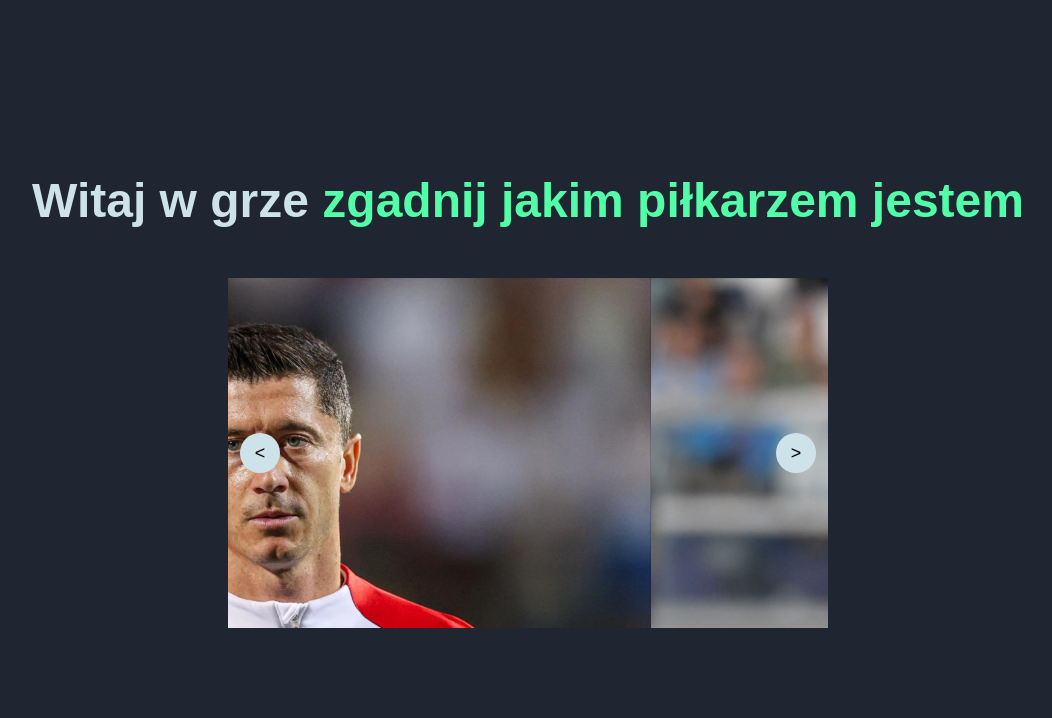
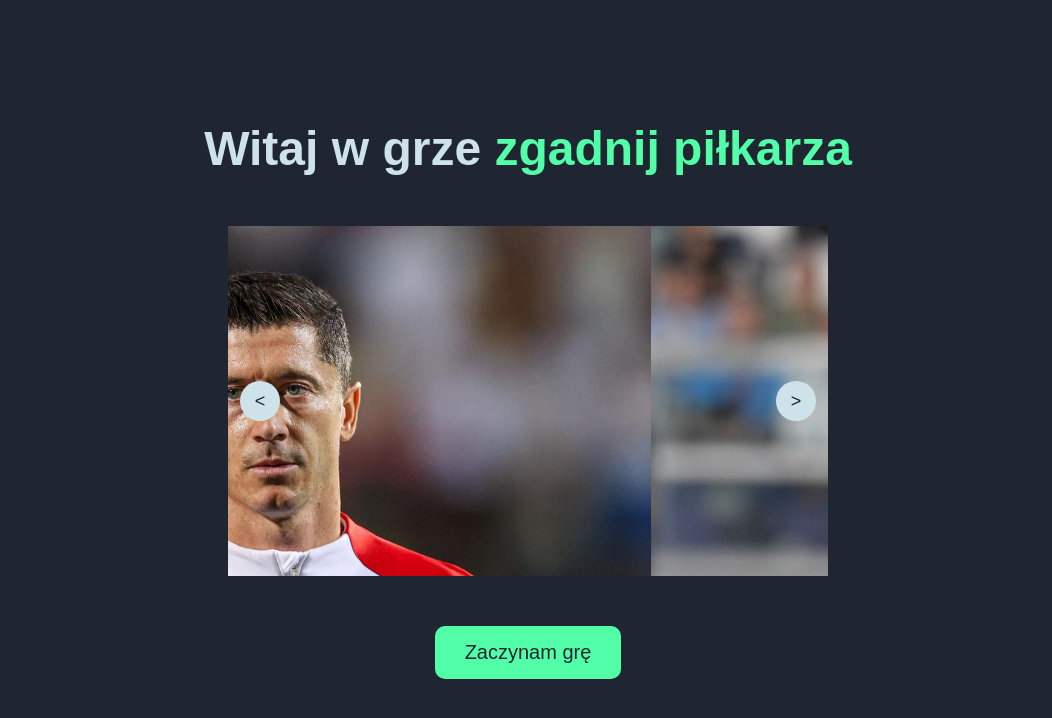
Before and after one commit to Kamil678/guess-player-app, a Vue app: page / in a window 1280 px wide. Shown: the top 718 px of the page, without its empty margins (112-1164 px from the left). Built offline with nearby package versions, Linux system fonts and the light colour scheme.

Commit message:
add button component, and game page

```diff
--- a/index.html
+++ b/index.html
@@ -4,7 +4,7 @@
     <meta charset="UTF-8">
     <link rel="icon" href="/favicon.ico">
     <meta name="viewport" content="width=device-width, initial-scale=1.0">
-    <title>Vite App</title>
+    <title>Guess Player App</title>
   </head>
   <body>
     <div id="app"></div>
--- /dev/null
+++ b/src/components/ButtonComponent.vue
@@ -0,0 +1,21 @@
+<template>
+  <button @click="$emit('clickBtn')" class="primary-btn">{{ textBtn }}</button>
+</template>
+
+<script setup>
+const props = defineProps(['textBtn'])
+</script>
+
+<style lang="scss">
+.primary-btn {
+  background-color: $neonGreen;
+  color: $background;
+  padding: 15px 30px;
+  border-radius: 10px;
+  border: none;
+  margin-top: 50px;
+  font-size: 20px;
+  font-weight: 500;
+  cursor: pointer;
+}
+</style>
--- a/src/components/WelcomeSlider.vue
+++ b/src/components/WelcomeSlider.vue
@@ -106,6 +106,7 @@ const prevSlide = (e) => {
     cursor: pointer;
     background-color: $lightCyan;
     font-size: 18px;
+    color: $background;
   }
 
   .btn:active,
--- a/src/router/index.js
+++ b/src/router/index.js
@@ -2,16 +2,23 @@ import {
   createRouter,
   createWebHistory
 } from 'vue-router';
-import WelcomePage from '../views/WelcomePage.vue'
+import WelcomePage from '../views/WelcomePage.vue';
+import GamePage from '../views/GamePage.vue'
 
 const router = createRouter({
   history: createWebHistory(
     import.meta.env.BASE_URL),
   routes: [{
-    path: '/',
-    name: 'welcome',
-    component: WelcomePage
-  }, ]
+      path: '/',
+      name: 'welcome',
+      component: WelcomePage
+    },
+    {
+      path: '/game',
+      name: 'game',
+      component: GamePage
+    }
+  ]
 })
 
 export default router
--- /dev/null
+++ b/src/views/GamePage.vue
@@ -0,0 +1,7 @@
+<template>
+  <p>jnvbhjf</p>
+</template>
+
+<script setup></script>
+
+<style scoped lang="scss"></style>
--- a/src/views/WelcomePage.vue
+++ b/src/views/WelcomePage.vue
@@ -1,20 +1,29 @@
 <template>
   <div class="welcome">
-    <h1 class="welcome-text">Witaj w grze <span class="neon-color">zgadnij jakim piłkarzem jestem</span></h1>
-    <WelcomeSlider/>
+    <h1 class="welcome-text">Witaj w grze <span class="neon-color">zgadnij piłkarza</span></h1>
+    <WelcomeSlider />
+    <ButtonComponent text-btn="Zaczynam grę" @clickBtn="clickStartGame" />
   </div>
 </template>
 
 <script setup>
 import WelcomeSlider from '../components/WelcomeSlider.vue'
+import ButtonComponent from '../components/ButtonComponent.vue'
+import { useRouter } from 'vue-router'
+
+const router = useRouter()
+
+const clickStartGame = () => {
+  router.push('/game')
+}
 </script>
 
 <style scoped lang="scss">
-body{
+body {
   background: $background;
 }
 
-.welcome{
+.welcome {
   display: flex;
   flex-direction: column;
   justify-content: center;
@@ -22,11 +31,11 @@ body{
   height: 100vh;
 }
 
-h1.welcome-text{
+h1.welcome-text {
   color: $lightCyan;
   font-size: 48px;
 
-    .neon-color{
+  .neon-color {
     color: $neonGreen;
   }
 }
```
Lines whose indentation alone changed are shown as unchanged.
